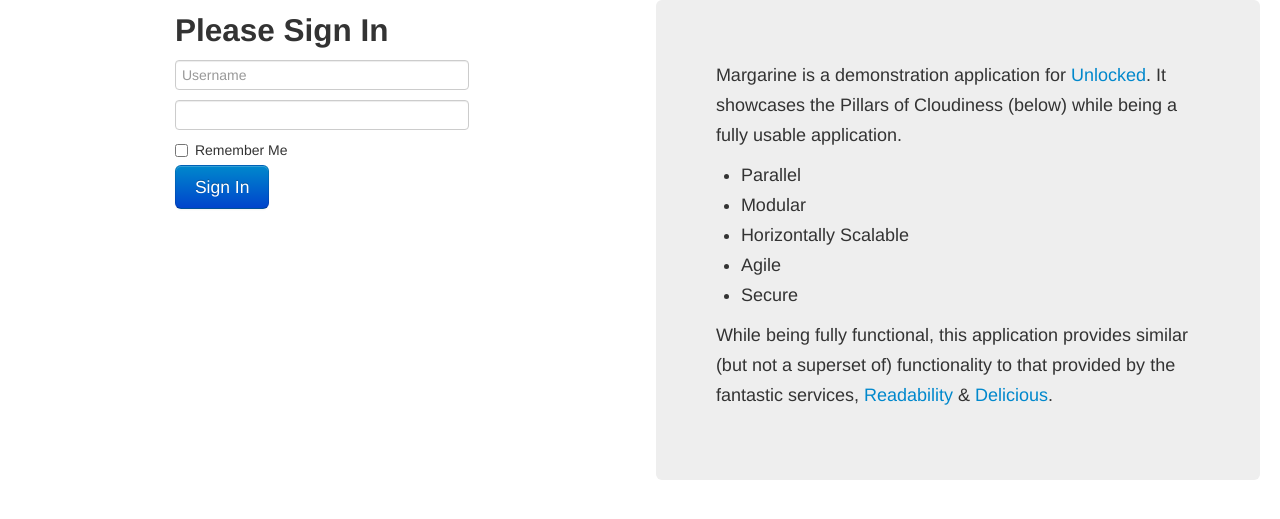
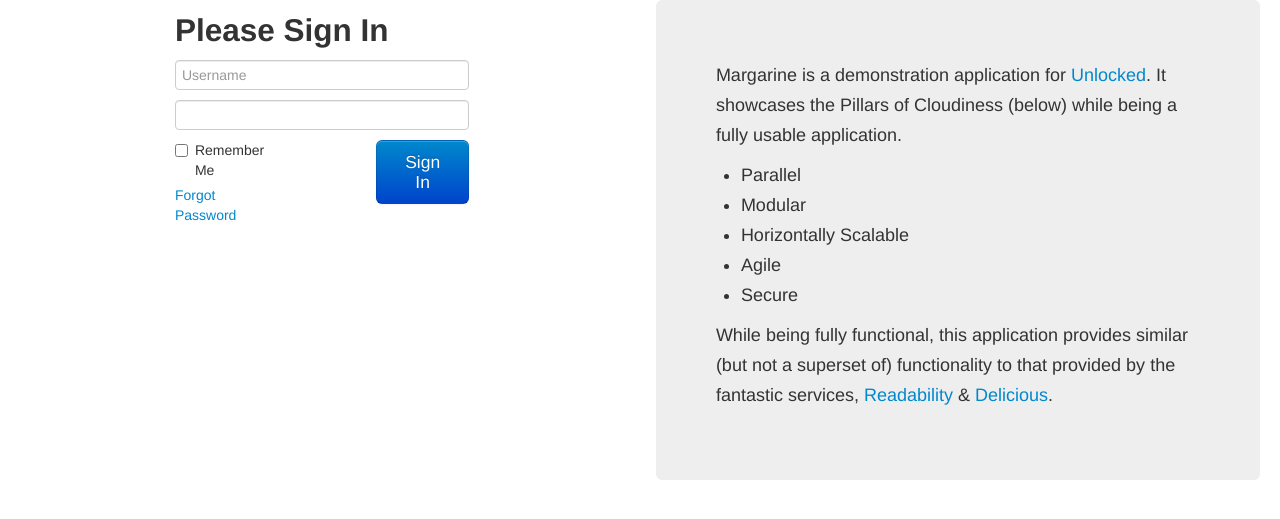
Before and after one commit to alunduil/margarine, a Flask app: page / in a window 1280 px wide. Shown: the top 519 px of the page. Run offline with Flask 2, Linux system fonts and the light colour scheme.

Commit message:
Add forgot password link.
While adding the forgot password link I've re-organized the sign-in form
so that the flow is a bit more natural.

```diff
--- a/margarine/tinge/templates/form.signin.html
+++ b/margarine/tinge/templates/form.signin.html
@@ -2,8 +2,15 @@
   <h2 class="form-signin-heading">Please Sign In</h2>
   <input type="text" class="input-block-level" placeholder="Username">
   <input type="password" class="input-block-level" placeholer="Password">
-  <label class="checkbox">
-    <input type="checkbox" value="remember-me"> Remember Me
-  </label>
-  <button class="btn btn-large btn-primary" type="submit">Sign In</button>
+  <div class="row-fluid">
+    <div class="span4">
+      <label class="checkbox">
+        <input type="checkbox" value="remember-me"> Remember Me
+      </label>
+      <a href="">Forgot Password</a><!-- TODO Display Shadow Box for Username -->
+    </div>
+    <div class="span4 offset4 text-right">
+      <button class="btn btn-large btn-primary" type="submit">Sign In</button>
+    </div>
+  </div>
 </form>
```
